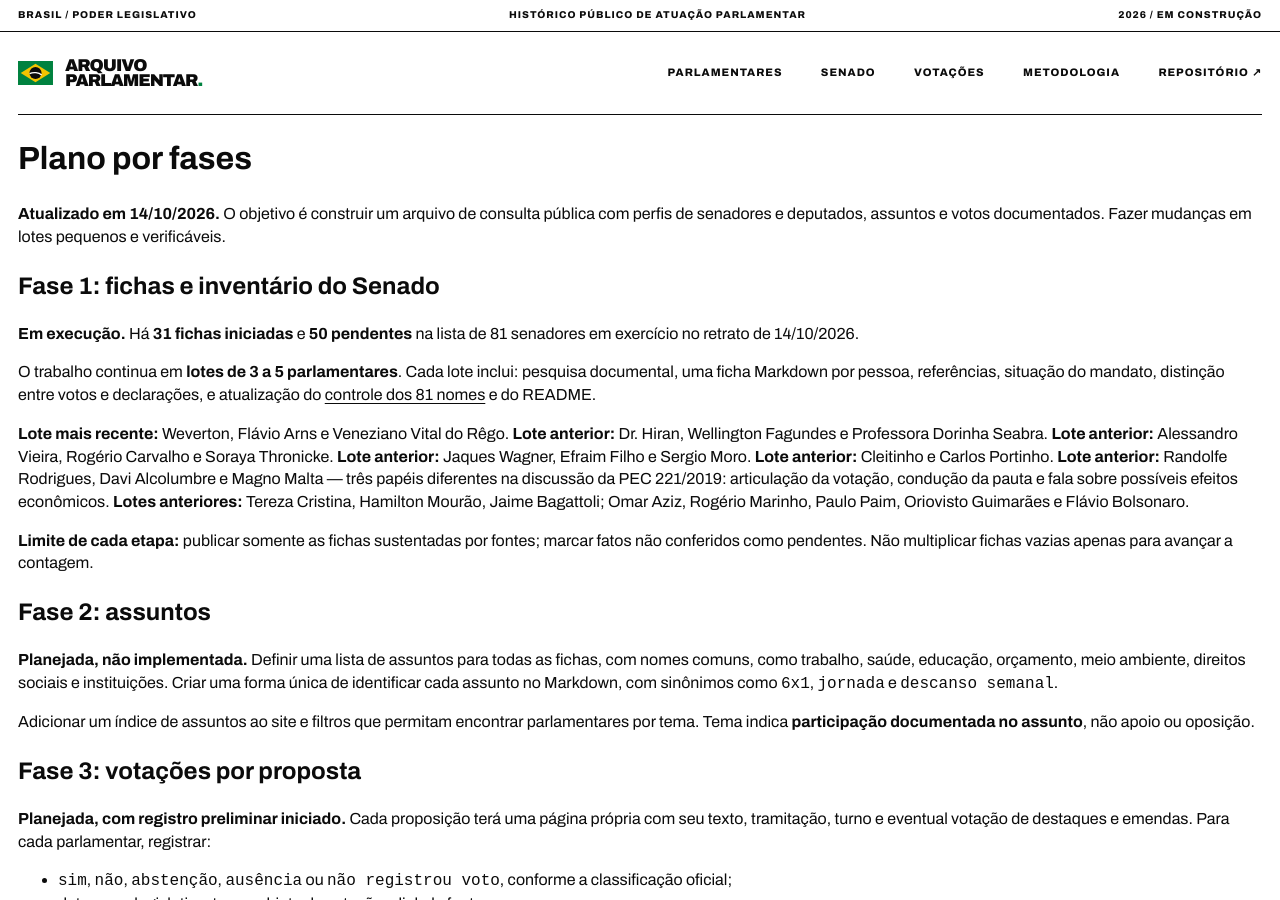
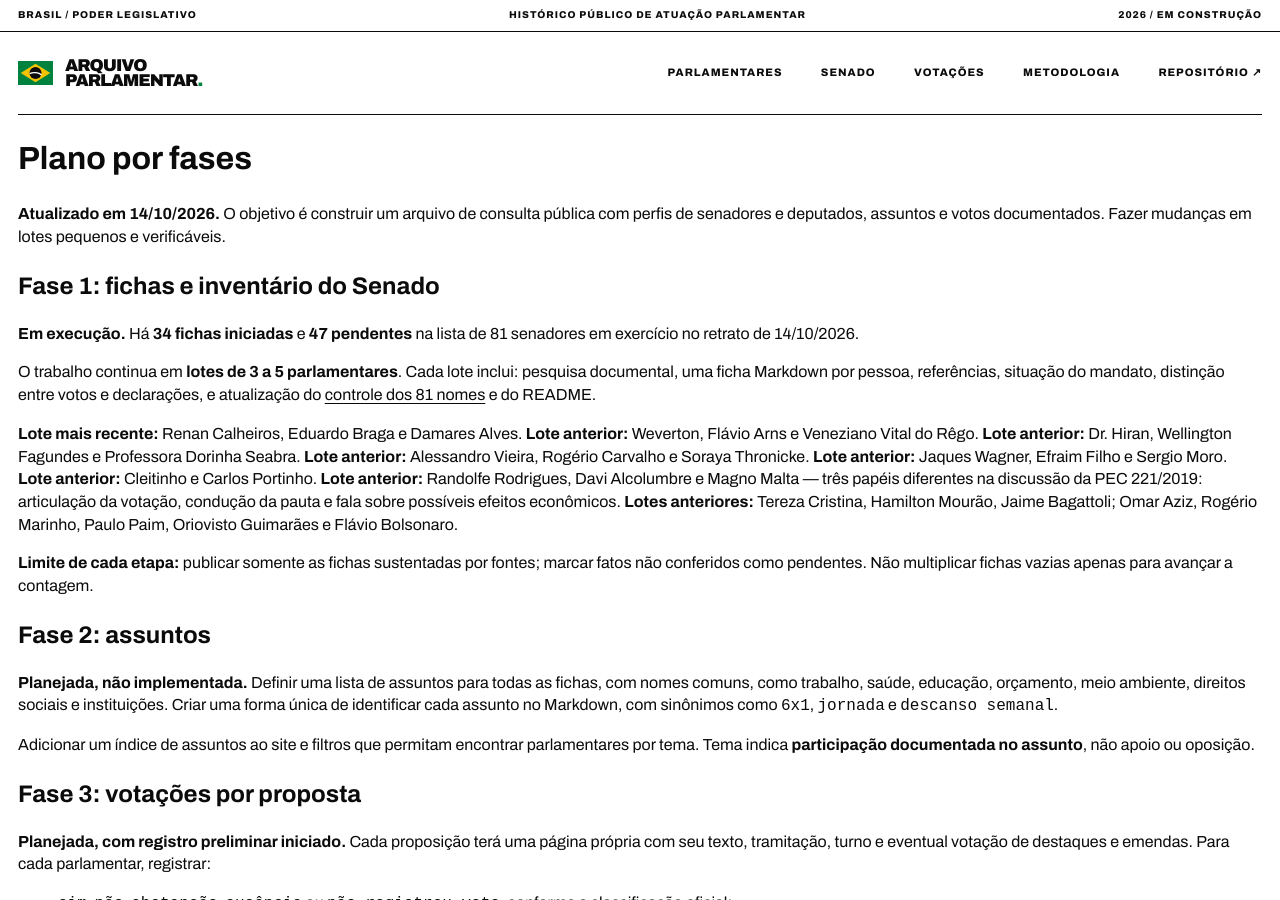
Before and after one commit to leorruas/senadores-deputados, a Jekyll site: the page built from PLANO-DE-FASES.md, in a window 1280 px wide and 900 px high. Built offline with Jekyll 4.4.1, drawn with Linux system fonts in a browser that asks for light colours; our own code applies the rules of GitHub Pages for plain Markdown files.

Commit message:
docs: atualiza controle e fase 1 para 34 de 81

```diff
--- a/PLANO-DE-FASES.md
+++ b/PLANO-DE-FASES.md
@@ -4,11 +4,11 @@
 
 ## Fase 1: fichas e inventário do Senado
 
-**Em execução.** Há **31 fichas iniciadas** e **50 pendentes** na lista de 81 senadores em exercício no retrato de 14/10/2026.
+**Em execução.** Há **34 fichas iniciadas** e **47 pendentes** na lista de 81 senadores em exercício no retrato de 14/10/2026.
 
 O trabalho continua em **lotes de 3 a 5 parlamentares**. Cada lote inclui: pesquisa documental, uma ficha Markdown por pessoa, referências, situação do mandato, distinção entre votos e declarações, e atualização do [controle dos 81 nomes](parlamentares/senadores/ACOMPANHAMENTO.md) e do README.
 
-**Lote mais recente:** Weverton, Flávio Arns e Veneziano Vital do Rêgo. **Lote anterior:** Dr. Hiran, Wellington Fagundes e Professora Dorinha Seabra. **Lote anterior:** Alessandro Vieira, Rogério Carvalho e Soraya Thronicke. **Lote anterior:** Jaques Wagner, Efraim Filho e Sergio Moro. **Lote anterior:** Cleitinho e Carlos Portinho. **Lote anterior:** Randolfe Rodrigues, Davi Alcolumbre e Magno Malta — três papéis diferentes na discussão da PEC 221/2019: articulação da votação, condução da pauta e fala sobre possíveis efeitos econômicos. **Lotes anteriores:** Tereza Cristina, Hamilton Mourão, Jaime Bagattoli; Omar Aziz, Rogério Marinho, Paulo Paim, Oriovisto Guimarães e Flávio Bolsonaro.
+**Lote mais recente:** Renan Calheiros, Eduardo Braga e Damares Alves. **Lote anterior:** Weverton, Flávio Arns e Veneziano Vital do Rêgo. **Lote anterior:** Dr. Hiran, Wellington Fagundes e Professora Dorinha Seabra. **Lote anterior:** Alessandro Vieira, Rogério Carvalho e Soraya Thronicke. **Lote anterior:** Jaques Wagner, Efraim Filho e Sergio Moro. **Lote anterior:** Cleitinho e Carlos Portinho. **Lote anterior:** Randolfe Rodrigues, Davi Alcolumbre e Magno Malta — três papéis diferentes na discussão da PEC 221/2019: articulação da votação, condução da pauta e fala sobre possíveis efeitos econômicos. **Lotes anteriores:** Tereza Cristina, Hamilton Mourão, Jaime Bagattoli; Omar Aziz, Rogério Marinho, Paulo Paim, Oriovisto Guimarães e Flávio Bolsonaro.
 
 **Limite de cada etapa:** publicar somente as fichas sustentadas por fontes; marcar fatos não conferidos como pendentes. Não multiplicar fichas vazias apenas para avançar a contagem.
 
```
